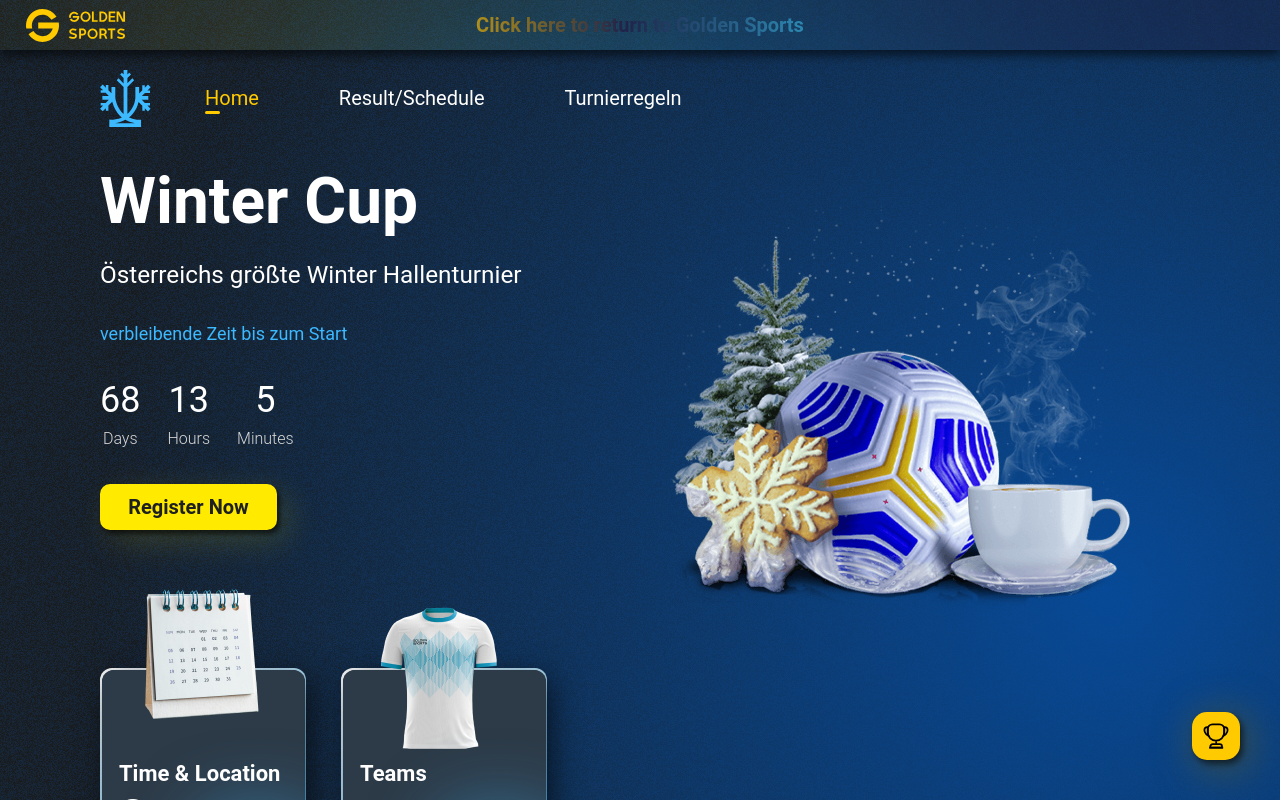
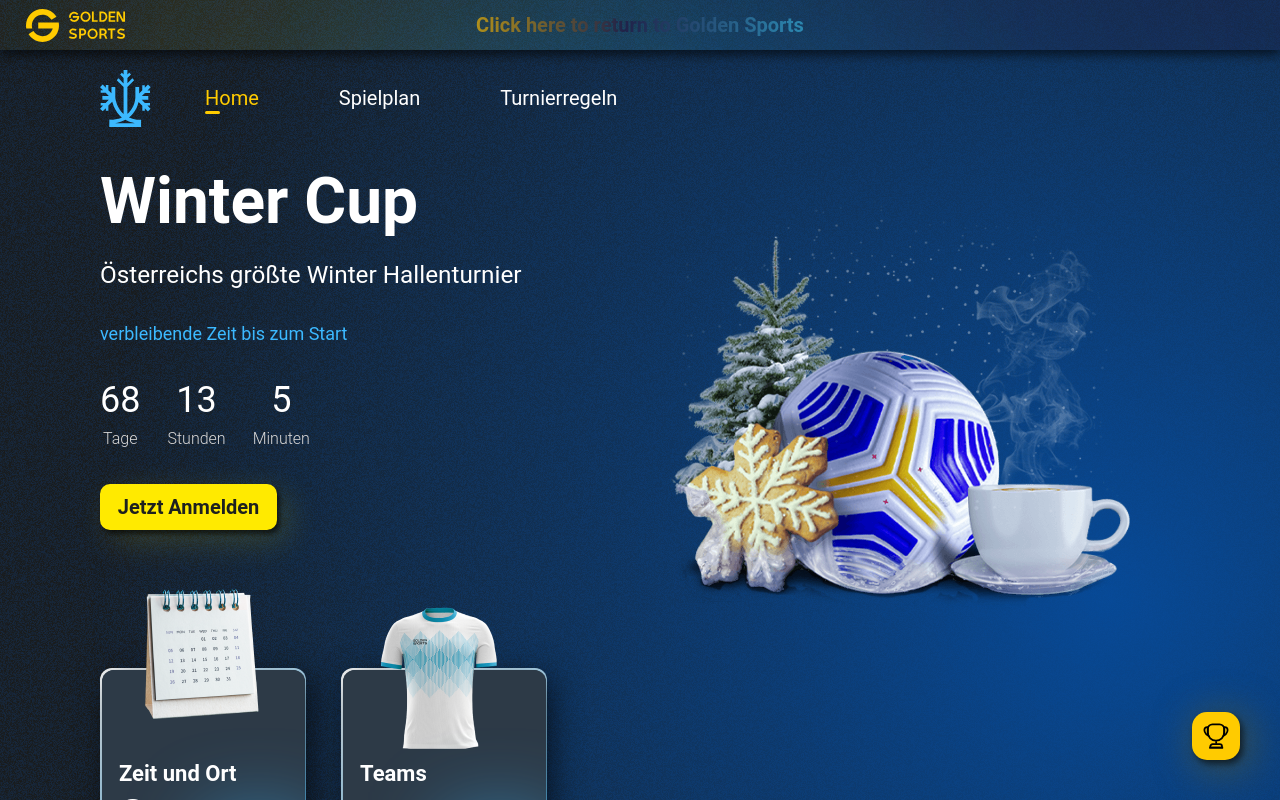
Before and after one commit to AceTech1402/winter-cup, a React (Create React App) app: page / in a window 1280 px wide. Shown: the top 800 px of the page. Built offline with nearby package versions, Linux system fonts and the light colour scheme.

Commit message:
change some text english to german

```diff
--- a/src/Components/button_register/button_register.tsx
+++ b/src/Components/button_register/button_register.tsx
@@ -6,7 +6,7 @@ const ButtonRegister: React.FC = (small) => {
   return (
     <div className={classes.button_show_register}>
       <NavLink to="register" className={classes.button}>
-        <p>Register Now</p>
+        <p>Jetzt Anmelden</p>
       </NavLink>
     </div>
   );
--- a/src/Components/count_down/count_down.tsx
+++ b/src/Components/count_down/count_down.tsx
@@ -55,15 +55,15 @@ const CountDown: React.FC<{ target_date: Date }> = ({ target_date }) => {
     <div className={classes.counter_items}>
       <div className={classes.item}>
         <span className={classes.number}>{days}</span>
-        <span className={classes.title}>Days</span>
+        <span className={classes.title}>Tage</span>
       </div>
       <div className={classes.item}>
         <span className={classes.number}>{hours}</span>
-        <span className={classes.title}>Hours</span>
+        <span className={classes.title}>Stunden</span>
       </div>
       <div className={classes.item}>
         <span className={classes.number}>{minutes}</span>
-        <span className={classes.title}>Minutes</span>
+        <span className={classes.title}>Minuten</span>
       </div>
       {/* <div className={classes.item}>
         <div className={classes.number}>
--- a/src/Components/navbar/navbar.tsx
+++ b/src/Components/navbar/navbar.tsx
@@ -107,7 +107,7 @@ const Navbar: React.FC = () => {
                 <div className={classes.image}>
                   <CupIcon selected={actvieClass} />
                 </div>
-                <p>Result/Schedule</p>
+                <p>Spielplan</p>
               </NavLink>
             </li>
             <li>
--- a/src/pages/SummerCup/home/sections/section_one/section_one.tsx
+++ b/src/pages/SummerCup/home/sections/section_one/section_one.tsx
@@ -13,7 +13,7 @@ export const sectionOneItems = [
   {
     id: 1,
     image: reward1,
-    title: "Time & Location",
+    title: "Zeit und Ort",
     number: '8.',
     text: 'Dez',
     location: 'Westside Soccer Arena',
--- a/src/pages/SummerCup/home/sections/sponsors/sponsors.tsx
+++ b/src/pages/SummerCup/home/sections/sponsors/sponsors.tsx
@@ -31,7 +31,7 @@ const sponsors = [
 export const Sponsors: React.FC = () => {
   return (
     <div className={classes.sponsersSection}>
-      <h1>Partners</h1>
+      <h1>Partner</h1>
       {/* <p>
         Die neue Event Management Marke, Golden Sports, veranstaltet die dritte
         Ausgabe vom Sommercup.In diesem Jahr wieder mit top Preisen. Am 9. und
```
